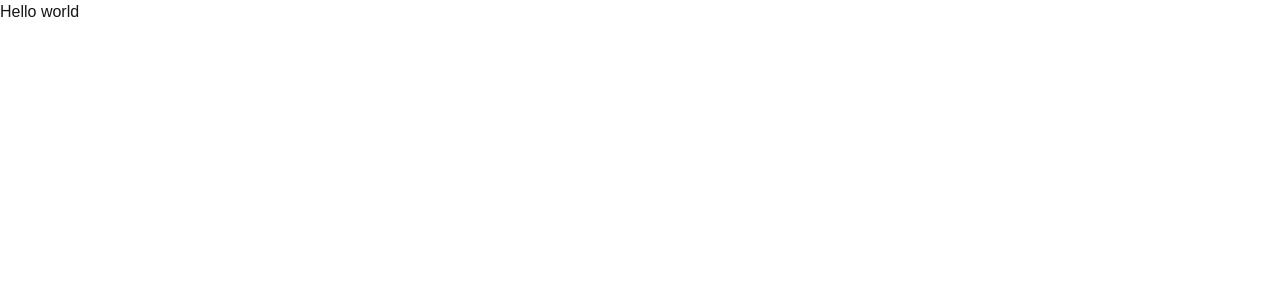
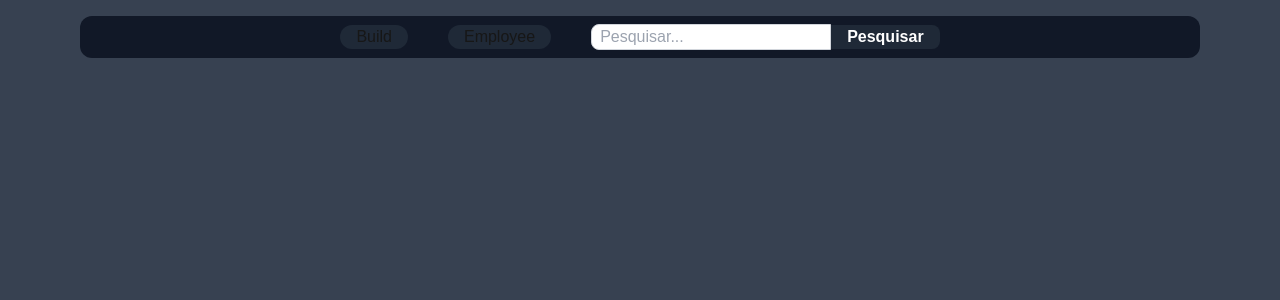
Before and after one commit to nxjuan/build-manager, a Next.js app in the folder build_manager_front_end/: page / in a window 1280 px wide. Shown: the top 300 px of the page. Built offline with nearby package versions, Linux system fonts and the light colour scheme.

Commit message:
header bar updated

```diff
--- a/build_manager_front_end/src/app/page.tsx
+++ b/build_manager_front_end/src/app/page.tsx
@@ -1,9 +1,12 @@
 import Image from "next/image";
+import { HeaderBar } from "../components/HeaderBar/HeaderBar";
+
+const headerBar = HeaderBar();
 
 export default function Home() {
   return (
-    <main>
-      Hello world
+    <main className="bg-gray-700 min-h-screen py-4 px-20">
+      {headerBar}
     </main>
   );
 }
--- a/build_manager_front_end/src/components/HeaderBar/HeaderBar.tsx
+++ b/build_manager_front_end/src/components/HeaderBar/HeaderBar.tsx
@@ -7,7 +7,7 @@ export function HeaderBar() {
             <button className="bg-gray-800 rounded-xl inline-block px-4 hover:bg-gray-500 hover:text-black ml-10">Employee</button>
 
             <input type="text"
-                className="px-2 w-80 border border-gray-300 rounded-l-lg focus:outline-none focus:ring-2 focus:ring-blue-500 ml-10"
+                className="px-2 w-60 border border-gray-300 rounded-l-lg focus:outline-none focus:ring-2 focus:ring-blue-500 ml-10"
                 placeholder="Pesquisar..."
             />
             <button
```
